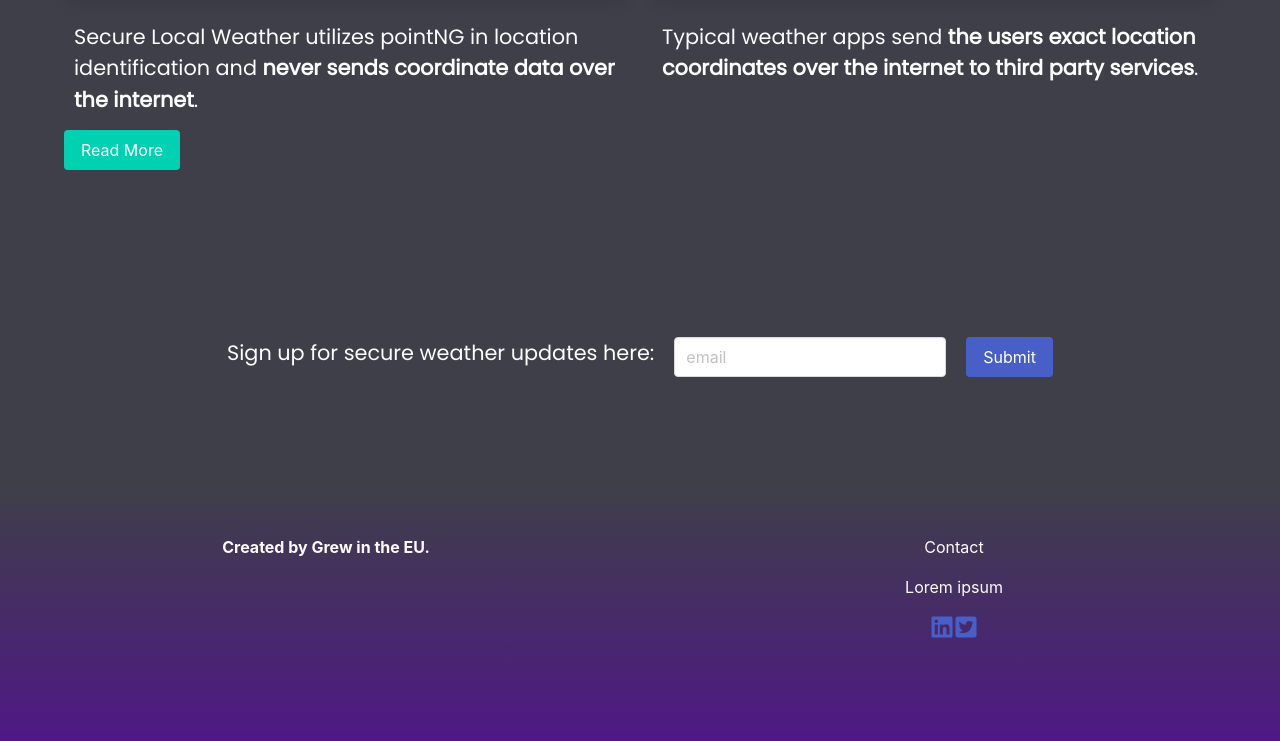
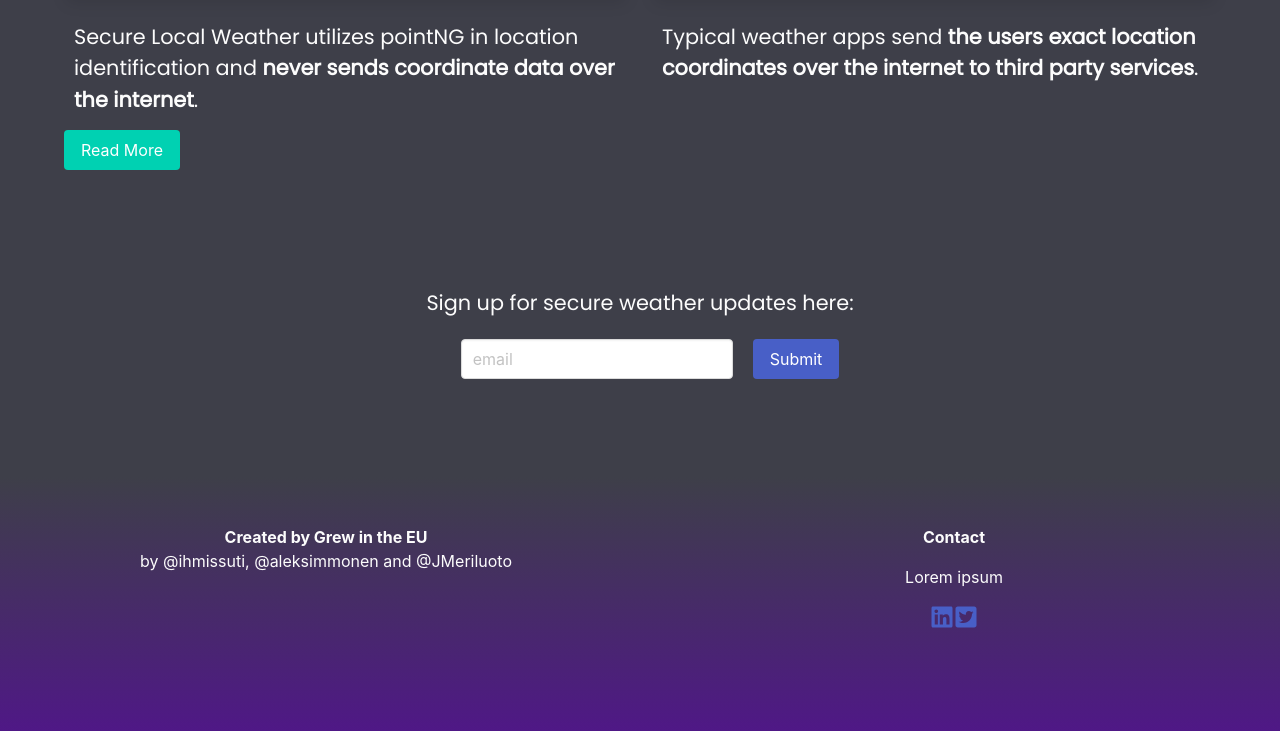
Before and after one commit to Aleksim/weather_lp, a Gatsby site: page / in a window 1280 px wide. Shown: the part 1605-2346 px from the top of the page. Built offline with nearby package versions, Linux system fonts and the light colour scheme; Gatsby itself is replaced by a stand-in of ours.

Commit message:
divien säätöä

```diff
--- a/src/components/Footer.js
+++ b/src/components/Footer.js
@@ -13,11 +13,11 @@ const Footer = () => {
         <div className="columns">
           <div className="column">
             <div>
-                <b>Created by Grew in the EU.</b>
+                <b>Created by Grew in the EU </b> <p> by @ihmissuti, @aleksimmonen and @JMeriluoto</p>
             </div>
           </div>
           <div className="column">
-            <p className="footer-heading">Contact</p>
+            <p className="footer-heading"><b>Contact</b></p>
             <p>Lorem ipsum</p>
             <a>
               <FaLinkedin className="icon"></FaLinkedin>
--- a/src/components/Hero.js
+++ b/src/components/Hero.js
@@ -26,12 +26,11 @@ const openInNewTab = (url) => {
                                 <button onClick={()=>{openInNewTab('https://www.pointng.io/')}} class="button b-text is-primary is-medium">Try it out now! </button>
                                     <div className="section">
                                         <div className="container features-list">
-
+                                        <div className="">
                                             <li className="feature-item">
                                                 <FiShield size={60}/>
                                                 <p className="feature-item-text">Super Secure</p>
                                             </li>
-
                                             <li className="feature-item">
                                                 <BiBullseye size={60}/>
                                                 <p className="feature-item-text">Accurate</p>
@@ -40,6 +39,7 @@ const openInNewTab = (url) => {
                                                 <FiHeart size={60}/>
                                                 <p className="feature-item-text">Open source</p>
                                             </li>
+                                            </div>
                                         </div>
                                     </div>
                         </div>
--- a/src/css/main.css
+++ b/src/css/main.css
@@ -53,12 +53,16 @@
   display: flex;
   flex-direction: column;
   flex-wrap: nowrap;
-  justify-content: flex-start;
+  justify-content: center;
   align-items: center;
   align-content: stretch;
-
   color: #fcfcfc;
   margin-top: 35px;
+}
+
+.threefeatures {
+  margin: auto;
+  width: 60%;
 }
 
 .feature-item {
@@ -181,7 +185,13 @@
 }
 
 .sign-up-form {
-  margin-top: 100px;
+  margin-top: 50px;
+  display: flex;
+  flex-direction: column;
+  flex-wrap: nowrap;
+  justify-content: center;
+  align-items: center;
+  align-content: stretch;
 }
 
 /*footer color*/
```
